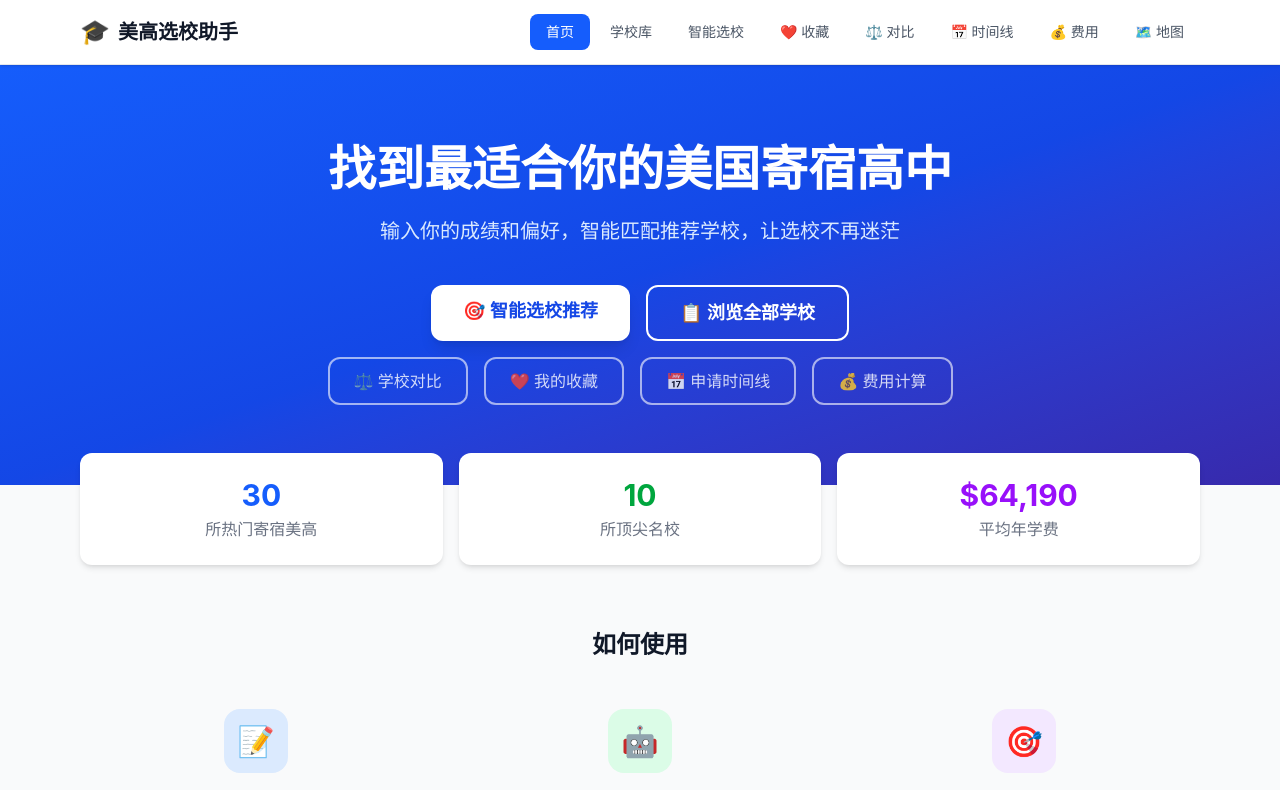
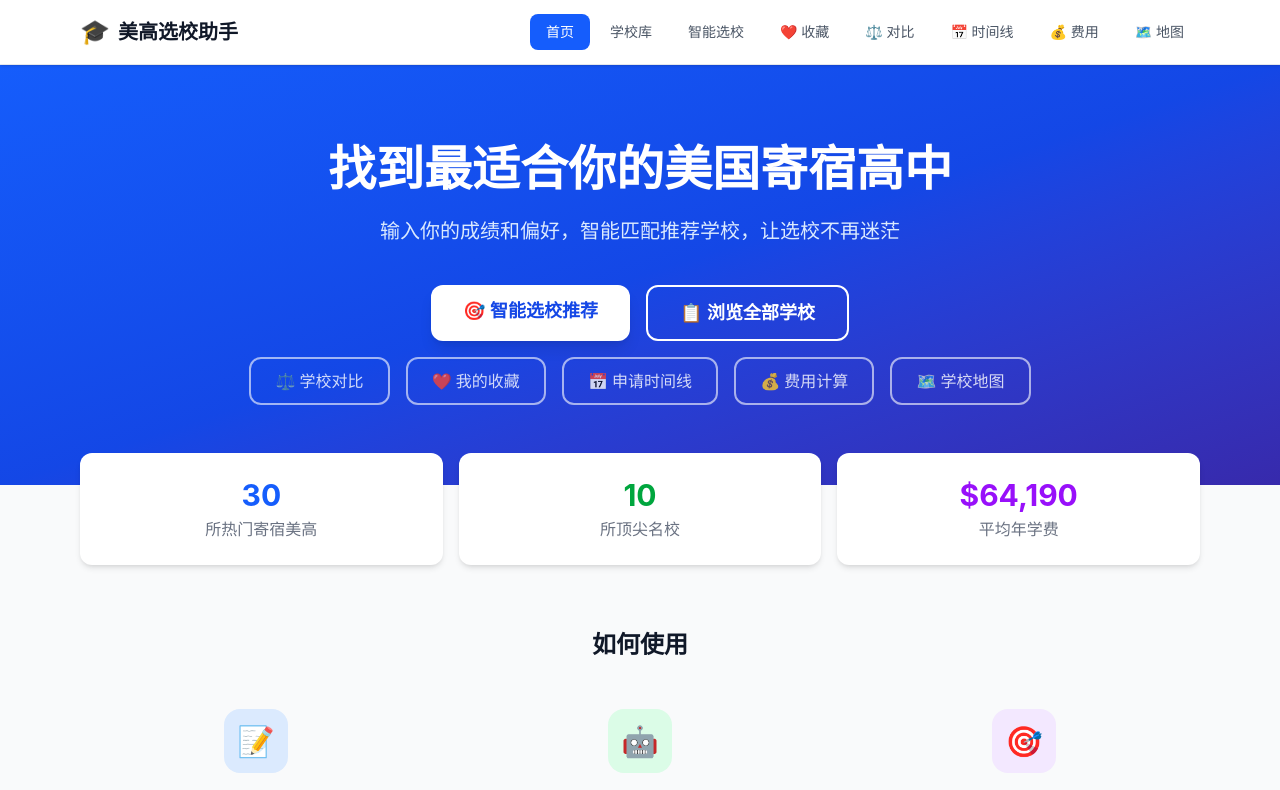
Before and after one commit to Hshyyy/meigao-helper, a React (Vite) app: page / in a window 1280 px wide. Shown: the top 790 px of the page. Built offline with nearby package versions, Linux system fonts and the light colour scheme.

Commit message:
首页添加地图入口

```diff
--- a/src/pages/Home.tsx
+++ b/src/pages/Home.tsx
@@ -59,6 +59,12 @@ export default function Home() {
               className="border-2 border-white/60 text-white/80 px-6 py-2.5 rounded-xl font-medium text-base hover:bg-white/10 transition-colors no-underline"
             >
               💰 费用计算
+            </Link>
+            <Link
+              to="/map"
+              className="border-2 border-white/60 text-white/80 px-6 py-2.5 rounded-xl font-medium text-base hover:bg-white/10 transition-colors no-underline"
+            >
+              🗺️ 学校地图
             </Link>
           </div>
         </div>
```
